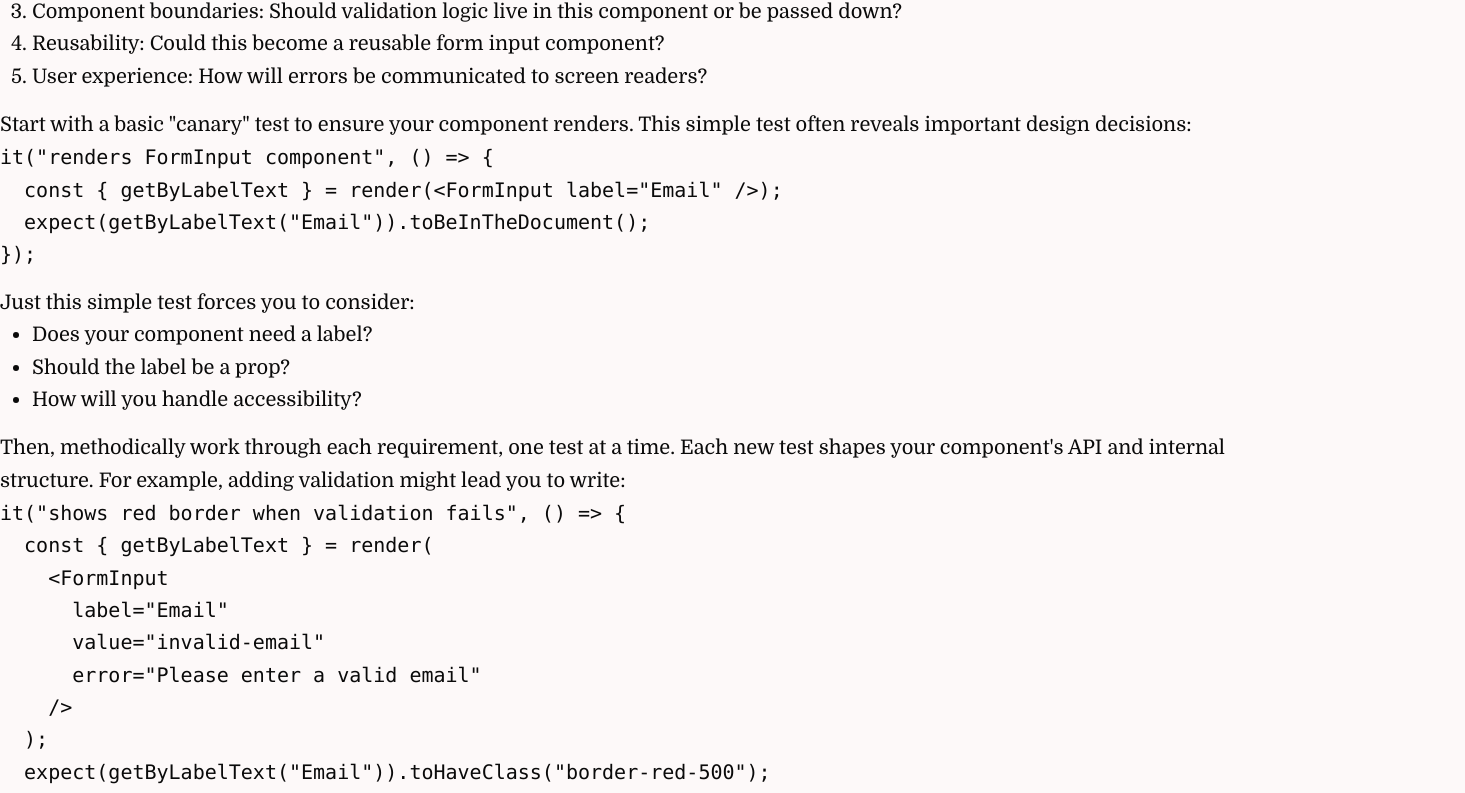
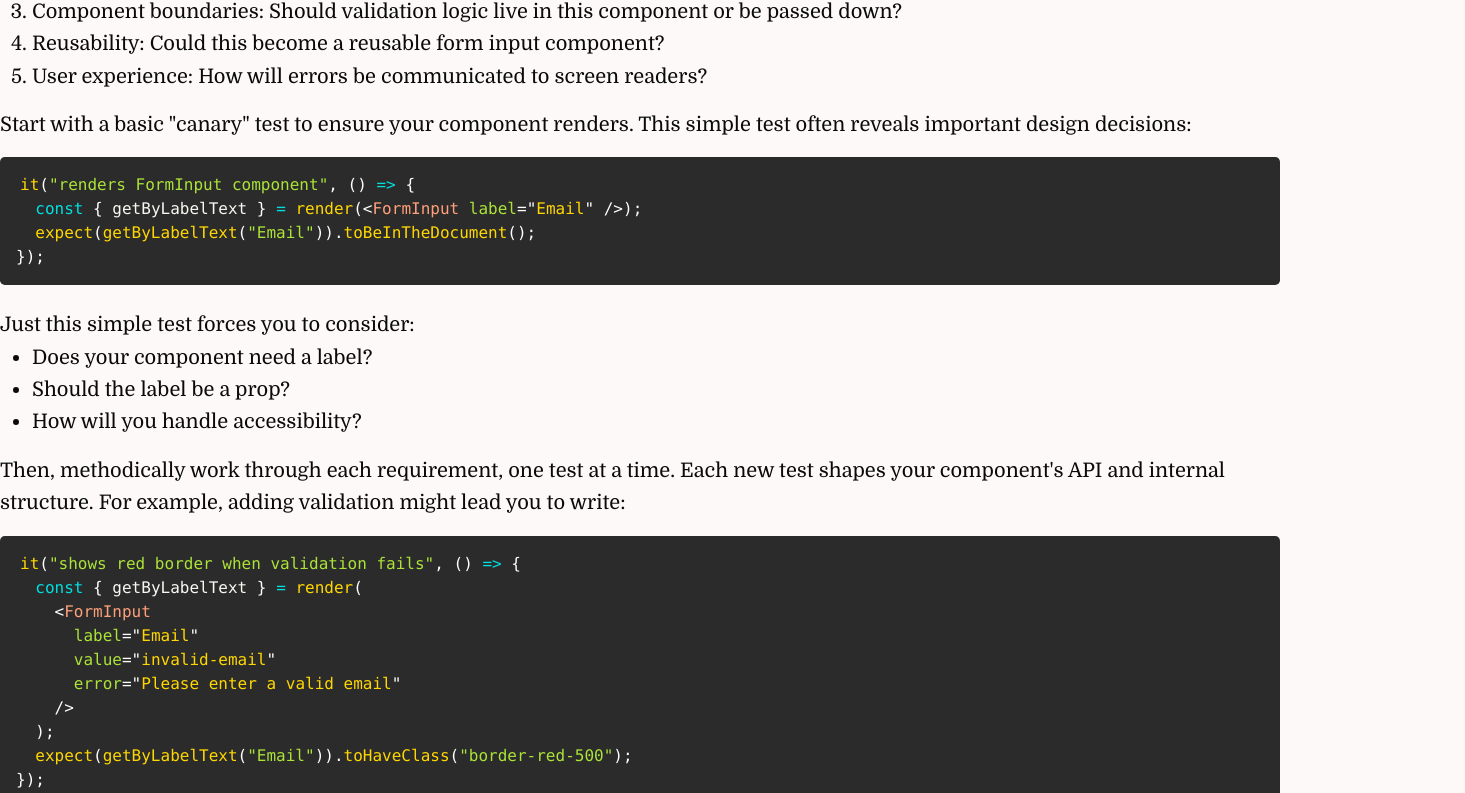
Before and after one commit to jvillalobos22/juanton-dev-portfolio, a Next.js app: page /blog/3-unbreakable-react-laws in a window 1280 px wide. Shown: the part 1378-2171 px from the top of the page, 1465 px wide, since content can reach past the window. Built offline with nearby package versions, Linux system fonts and the light colour scheme; what @mui/material-nextjs would draw is missing.

Commit message:
add code syntax highlighter support for blog articles

```diff
--- a/package.json
+++ b/package.json
@@ -11,7 +11,8 @@
   "dependencies": {
     "next": "15.0.3",
     "react": "^17.0.0 || ^18.0.0 || ^19.0.0",
-    "react-dom": "^17.0.0 || ^18.0.0 || ^19.0.0"
+    "react-dom": "^17.0.0 || ^18.0.0 || ^19.0.0",
+    "react-syntax-highlighter": "^15.6.1"
   },
   "devDependencies": {
     "@emotion/cache": "^11.13.5",
--- a/src/app/blog/[slug]/page.tsx
+++ b/src/app/blog/[slug]/page.tsx
@@ -1,8 +1,11 @@
+/* eslint-disable react/no-children-prop */
 // app/blog/[slug]/page.js
 import ReactMarkdown from "react-markdown";
+import { getListOfPosts, getPostContent } from "@/utils/contentHelper";
+import { Prism as SyntaxHighlighter } from "react-syntax-highlighter";
+// import { vscDarkPlus } from "react-syntax-highlighter/dist/esm/styles/prism";
+import { a11yDark } from "react-syntax-highlighter/dist/esm/styles/prism";
 import markdownStyles from "../../markdown.module.scss";
-
-import { getListOfPosts, getPostContent } from "@/utils/contentHelper";
 
 export async function generateStaticParams() {
   const posts = getListOfPosts();
@@ -25,7 +28,27 @@ function Post({ params }) {
     <div className="flex flex-wrap">
       <main className="w-full flex flex-wrap lg:flex-nowrap justify-center mt-20 px-5">
         <div className="max-w-screen-md flex flex-wrap">
-          <ReactMarkdown className={markdownStyles.markdownContent}>
+          <ReactMarkdown
+            className={markdownStyles.markdownContent}
+            components={{
+              code({ node, inline, className, children, ...props }) {
+                const match = /language-(\w+)/.exec(className || "");
+                return !inline && match ? (
+                  <SyntaxHighlighter
+                    {...props}
+                    children={String(children).replace(/\n$/, "")}
+                    style={a11yDark}
+                    language={match[1]}
+                    PreTag="div"
+                  />
+                ) : (
+                  <code {...props} className={className}>
+                    {children}
+                  </code>
+                );
+              },
+            }}
+          >
             {content.content}
           </ReactMarkdown>
         </div>
--- a/src/app/globals.css
+++ b/src/app/globals.css
@@ -7,6 +7,17 @@
   --foreground: #1a1915;
   --primary: #bd2d2d;
   --secondary: #2dbdbd;
+
+  --primary-50: #fdf9f9;
+  --primary-100: #f8eaeb;
+  --primary-200: #efcccd;
+  --primary-300: #e6aeb1;
+  --primary-400: #dc8f94;
+  --primary-500: #d26c75;
+  --primary-600: #c74351;
+  --primary-700: #b62238;
+  --primary-800: #911b2e;
+  --primary-900: #741625;
 }
 
 @media (prefers-color-scheme: dark) {
--- a/src/app/markdown.module.scss
+++ b/src/app/markdown.module.scss
@@ -62,4 +62,25 @@
         margin-top: 1.5rem;
         margin-bottom: 2rem;
     }
+
+    pre {
+        font-size: 1rem;
+        margin-top: 1rem;
+        margin-bottom: 1.5rem;
+    }
+
+    code {
+        font-size: 1rem;
+        padding: 0.125rem 0.25rem;
+        border-radius: 4px;
+
+
+        @media (prefers-color-scheme: dark) {
+            background-color: var(--primary-900);
+        }
+
+        @media (prefers-color-scheme: light) {
+            background-color: var(--primary-100);
+        }
+    }
 }
```
Also changed, not shown: 1 other file (tests, documents, lock files or other folders).
